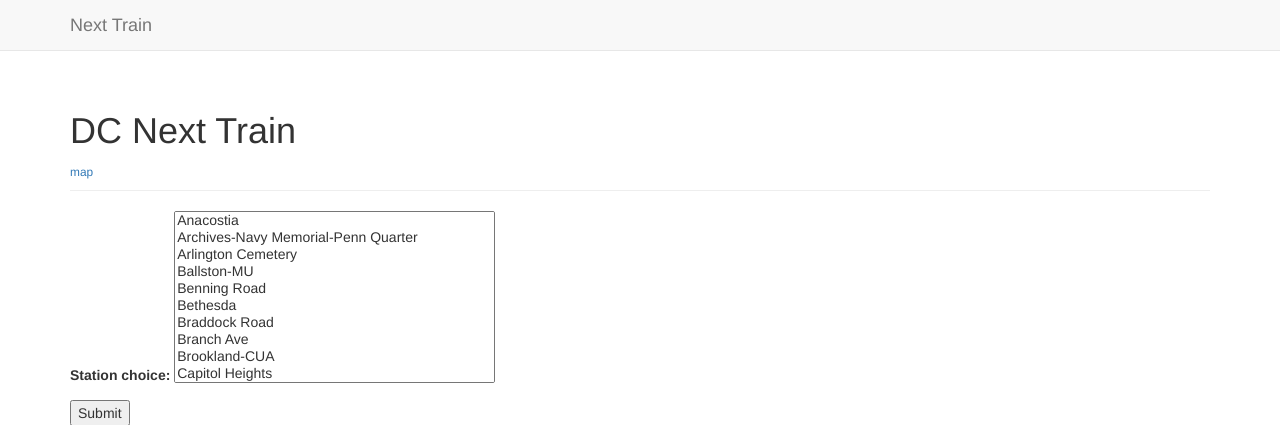
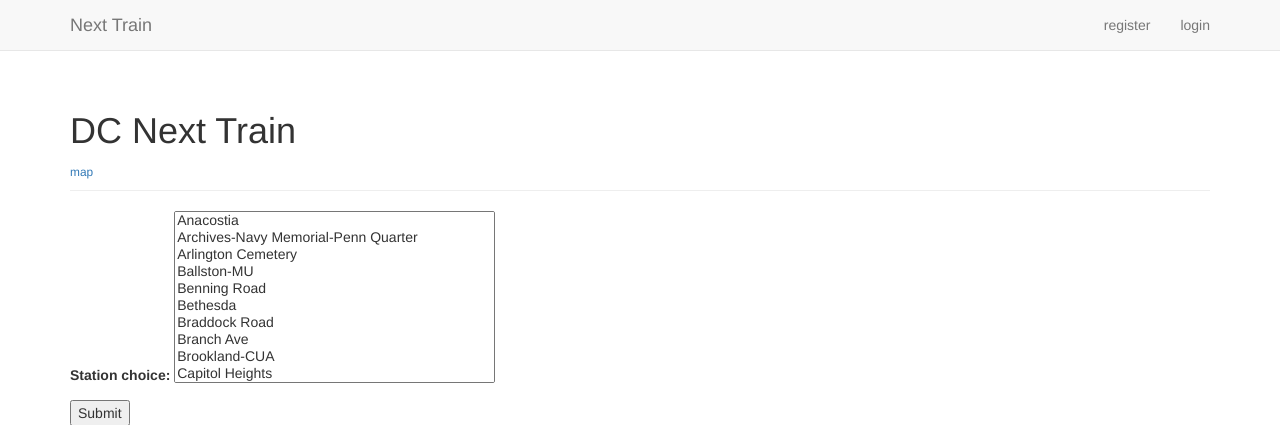
Before and after one commit to bitpixdigital/django-next-train, a Django app: page / in a window 1280 px wide. Shown: the top 425 px of the page. Run offline with Django 3.2, Linux system fonts and the light colour scheme; some libraries are stand-ins or nearby versions.

Commit message:
User registration updates

```diff
--- a/next_train/templates/next_train/base.html
+++ b/next_train/templates/next_train/base.html
@@ -33,8 +33,8 @@
                       <li><a href="{% url 'next_train:preferences' %}">preferences</a></li>
                       <li><a href="{% url 'users:logout' %}">logout</a></li>
                     {% else %}
-                      <li></li>
-                      <li></li>
+                      <li><a href="{% url 'users:register' %}">register</a></li>
+                      <li><a href="{% url 'users:login' %}">login</a></li>
                     {% endif %}
                 </ul>
 
```
